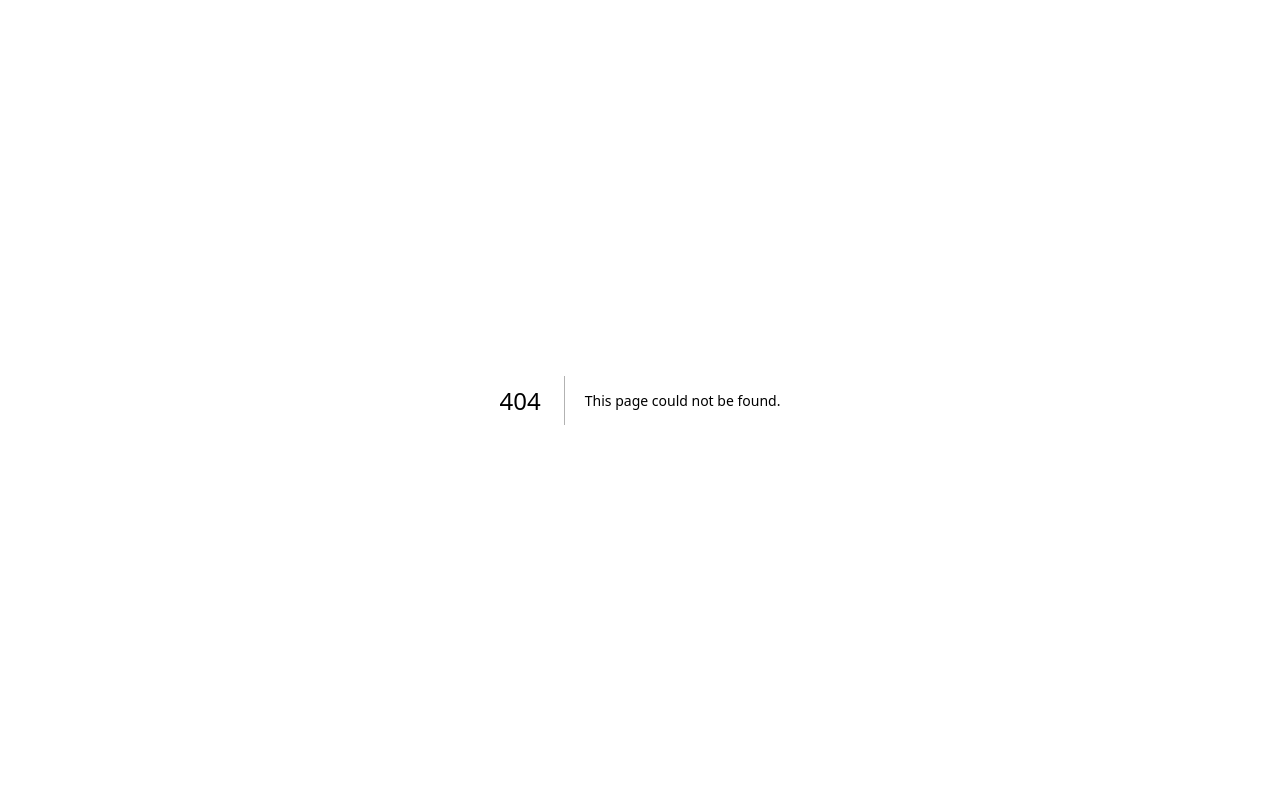
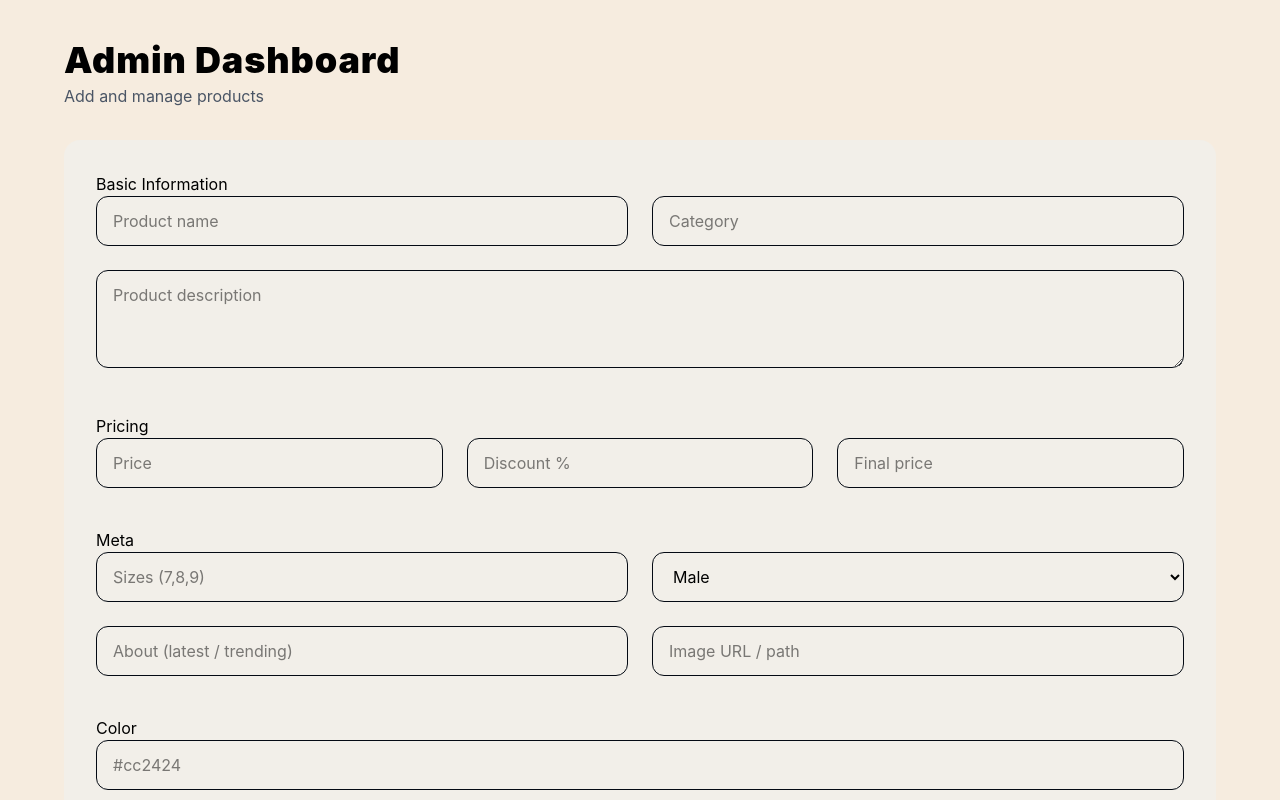
Before and after one commit to deepanshu-sharma425/FLUX, a Next.js app: page /admin/dashboard in a window 1280 px wide. Before the commit this address had no page. Shown: the top 800 px of the page. Built offline with nearby package versions, Linux system fonts and the light colour scheme; a web font is replaced by a local one.

Commit message:
added upload pages

```diff
--- a/app/Components/login/page.jsx
+++ b/app/Components/login/page.jsx
@@ -10,42 +10,43 @@ export default function Login() {
   const [loading, setLoading] = useState(false);
   const router=useRouter();
   const [error, setError] = useState("");
-  const handleLogin=async(e)=>{
-    e.preventDefault();
-    setLoading(true)
-    setError("")
-    try{
-      const res=await fetch("/api/auth/login",{
-        method:"POST",
-        headers:{"content-type":"application/json"},
-        body:JSON.stringify({email,password})
+  const handleLogin = async (e) => {
+  e.preventDefault();
+  setLoading(true);
+  setError("");
 
-      })
-      const data=await res.json()
-      if(!res.ok){
-        setError(data.error )
-        setLoading(false)
-      }
-      router.push("/")
-    }
-    catch(err){
-      setError(err.message)
-    }
-    finally{
-      setLoading(false)
+  try {
+    const res = await fetch("/api/auth/login", {
+      method: "POST",
+      headers: { "Content-Type": "application/json" },
+      body: JSON.stringify({ email, password }),
+    });
+
+    const data = await res.json();
+
+    if (!res.ok) {
+      setError(data.message);
+      return;
     }
 
+    if (data.isAdmin) {
+      router.push("/admin/dashboard");
+      return;
+    }
+
+    router.push("/");
+  } catch (err) {
+    setError(err.message);
+  } finally {
+    setLoading(false);
   }
-
-
-
-
+};
 
   return (
     <section className="min-h-screen flex items-center justify-center bg-[#f6ecdf] px-4">
       <div className="w-full max-w-md bg-[#f2efe9] rounded-2xl p-6 sm:p-8 shadow-sm">
 
-        {/* Brand */}
+
         <h1 className="text-3xl font-black tracking-widest text-center mb-2">
           FLUX
         </h1>
@@ -53,7 +54,7 @@ export default function Login() {
           Welcome back. Sign in to continue.
         </p>
 
-        {/* Form */}
+
         <form className="space-y-4" onSubmit={handleLogin}>
           <input
             type="email"
@@ -82,14 +83,14 @@ export default function Login() {
           </button>
         </form>
 
-        {/* Error */}
+
         {error && (
           <p className="mt-4 text-center text-sm text-red-600">
             {error}
           </p>
         )}
 
-        {/* Footer */}
+
         <div className="mt-6 text-center text-sm text-gray-600">
           Don’t have an account?{" "}
           <Link
--- /dev/null
+++ b/app/admin/dashboard/page.jsx
@@ -0,0 +1,162 @@
+"use client";
+
+import { useState } from "react";
+
+export default function AdminDashboard() {
+  const [form, setForm] = useState({
+    name: "",
+    category: "",
+    description: "",
+    sizes: "",
+    price: "",
+    discount: "",
+    finalPrice: "",
+    image: "",
+    color: "",
+    sex: "Male",
+    about: "",
+    material: "",
+    fit: "",
+  });
+
+  const [loading, setLoading] = useState(false);
+  const [message, setMessage] = useState("");
+
+  const handleChange = (e) => {
+    setForm({ ...form, [e.target.name]: e.target.value });
+  };
+
+  const handleSubmit = async (e) => {
+    e.preventDefault();
+    setLoading(true);
+    setMessage("");
+
+    try {
+      const res = await fetch("/api/adminpost", {
+        method: "POST",
+        headers: { "Content-Type": "application/json" },
+        body: JSON.stringify({
+          adminEmail: "admin@gmail.com",
+          ...form,
+          sizes: form.sizes.split(","),
+          price: Number(form.price),
+          discount: Number(form.discount),
+          finalPrice: Number(form.finalPrice),
+        }),
+      });
+
+      const data = await res.json();
+      if (!res.ok) throw new Error(data.message);
+
+      setMessage("✔ Cloth added successfully");
+    } catch (err) {
+      setMessage("✖ " + err.message);
+    } finally {
+      setLoading(false);
+    }
+  };
+
+  return (
+    <main className="min-h-screen bg-[#f6ecdf] px-6 py-10">
+      {/* Header */}
+      <div className="max-w-6xl mx-auto mb-8">
+        <h1 className="text-4xl font-black tracking-wide">
+          Admin Dashboard
+        </h1>
+        <p className="text-gray-600 mt-1">
+          Add and manage products
+        </p>
+      </div>
+
+      {/* Form */}
+      <form
+        onSubmit={handleSubmit}
+        className="max-w-6xl mx-auto bg-[#f2efe9] rounded-2xl p-8 space-y-10"
+      >
+        {/* BASIC */}
+        <section>
+          <h2 className="section-title">Basic Information</h2>
+          <div className="grid md:grid-cols-2 gap-6">
+            <input name="name" placeholder="Product name" onChange={handleChange} className="input" />
+            <input name="category" placeholder="Category" onChange={handleChange} className="input" />
+          </div>
+
+          <textarea
+            name="description"
+            placeholder="Product description"
+            onChange={handleChange}
+            className="input mt-6"
+            rows={3}
+          />
+        </section>
+
+        {/* PRICING */}
+        <section>
+          <h2 className="section-title">Pricing</h2>
+          <div className="grid md:grid-cols-3 gap-6">
+            <input name="price" placeholder="Price" onChange={handleChange} className="input" />
+            <input name="discount" placeholder="Discount %" onChange={handleChange} className="input" />
+            <input name="finalPrice" placeholder="Final price" onChange={handleChange} className="input" />
+          </div>
+        </section>
+
+        {/* META */}
+        <section>
+          <h2 className="section-title">Meta</h2>
+          <div className="grid md:grid-cols-2 gap-6">
+            <input name="sizes" placeholder="Sizes (7,8,9)" onChange={handleChange} className="input" />
+
+            <select name="sex" onChange={handleChange} className="input">
+              <option>Male</option>
+              <option>Female</option>
+              <option>Unisex</option>
+            </select>
+
+            <input name="about" placeholder="About (latest / trending)" onChange={handleChange} className="input" />
+            <input name="image" placeholder="Image URL / path" onChange={handleChange} className="input" />
+          </div>
+        </section>
+
+        {/* COLOR */}
+        <section>
+          <h2 className="section-title">Color</h2>
+          <div className="flex items-center gap-4">
+            <input
+              name="color"
+              placeholder="#cc2424"
+              onChange={handleChange}
+              className="input w-40"
+            />
+            {form.color && (
+              <div
+                className="w-10 h-10 rounded border"
+                style={{ backgroundColor: form.color }}
+              />
+            )}
+          </div>
+        </section>
+
+        {/* DETAILS */}
+        <section>
+          <h2 className="section-title">Details</h2>
+          <div className="grid md:grid-cols-2 gap-6">
+            <input name="material" placeholder="Material" onChange={handleChange} className="input" />
+            <input name="fit" placeholder="Fit" onChange={handleChange} className="input" />
+          </div>
+        </section>
+
+        {/* ACTION */}
+        <button
+          disabled={loading}
+          className="w-full bg-black text-white py-4 rounded-xl font-semibold hover:opacity-90 transition"
+        >
+          {loading ? "Adding..." : "Add Cloth"}
+        </button>
+
+        {message && (
+          <p className="text-center font-medium">{message}</p>
+        )}
+      </form>
+    </main>
+  );
+}
--- /dev/null
+++ b/app/api/adminpost/route.ts
@@ -0,0 +1,85 @@
+export const runtime = "nodejs";
+
+import { prisma } from "../../../lib/prisma";
+
+import { NextResponse } from "next/server";
+
+export async function POST(req: Request) {
+  try {
+    const body = await req.json();
+
+    const {
+      name,
+      category,
+      description,
+      sizes,
+      price,
+      discount,
+      finalPrice,
+      image,
+      color,
+      sex,
+      about,
+      material,
+      fit,
+      adminEmail,
+    } = body;
+    // if (
+    //   !adminEmail ||
+    //   adminEmail.toLowerCase() !== process.env.ADMIN_EMAIL?.toLowerCase()
+    // ) {
+    //   return NextResponse.json({ message: "Unauthorized" }, { status: 401 });
+    // }
+    if (
+      !name ||
+      !category ||
+      !description ||
+      !sizes ||
+      sizes.length === 0 ||
+      price === undefined ||
+      discount === undefined ||
+      finalPrice === undefined ||
+      !image ||
+      !color ||
+      !sex ||
+      !about
+    ) {
+      return NextResponse.json(
+        { message: "All fields are mandatory" },
+        { status: 400 }
+      );
+    }
+    const newCloth = await prisma.cloth.create({
+      data: {
+        name,
+        category,
+        description,
+        sizes,
+        price,
+        discount,
+        finalPrice,
+        image,
+        color,
+        sex,
+        about,
+        details: material && fit ? {
+          create: {
+            material,
+            fit,
+          },
+        } : undefined,
+      },
+    });
+
+    return NextResponse.json(
+      { message: "Cloth created successfully", newCloth },
+      { status: 201 }
+    );
+  } catch (error) {
+    console.error("ADMIN POST ERROR:", error);
+    return NextResponse.json(
+      { message: "Internal server error" },
+      { status: 500 }
+    );
+  }
+}
--- a/app/api/auth/login/route.ts
+++ b/app/api/auth/login/route.ts
@@ -7,14 +7,12 @@ export async function POST(req: Request) {
   try {
     const body = await req.json();
     const { email, password } = body;
-
     if (!email || !password) {
       return NextResponse.json(
         { message: "Email and password are required" },
         { status: 400 }
       );
     }
-
     const user = await prisma.user.findUnique({
       where: { email: email.toLowerCase() },
     });
@@ -31,12 +29,14 @@ export async function POST(req: Request) {
       user.password
     );
 
+
     if (!isPasswordValid) {
       return NextResponse.json(
         { message: "Invalid email or password" },
         { status: 401 }
       );
     }
+    const isAdmin=email===process.env.ADMIN_EMAIL;
     return NextResponse.json(
       {
         message: "Login successful",
@@ -44,12 +44,15 @@ export async function POST(req: Request) {
           id: user.id,
           email: user.email,
           name: user.name,
+
         },
+        isAdmin
       },
       { status: 200 }
     );
-  } catch (err: any) {
-    console.error("LOGIN ERROR 👉", err);
+     }
+    catch (err: any) {
+      console.error("LOGIN ERROR ", err);
 
     return NextResponse.json(
       { message: "Internal server error" },
--- a/app/globals.css
+++ b/app/globals.css
@@ -119,3 +119,14 @@ body {
     display: none !important;
   }
 }
+.input {
+  width: 100%;
+  padding: 0.75rem 1rem;
+  border-radius: 0.75rem;
+  border: 1px solid #040a13;
+  outline: none;
+}
+
+.input:focus {
+  border-color: black;
+}
--- a/tsconfig.json
+++ b/tsconfig.json
@@ -34,7 +34,7 @@
     "**/*.mts",
     "**/*.ts",
     "**/*.tsx"
-  ],
+, "app/api/auth/login/route.ts"  ],
   "exclude": [
     "node_modules"
   ]
```
Also changed, not shown: 2 other files (tests, documents, lock files or other folders).
